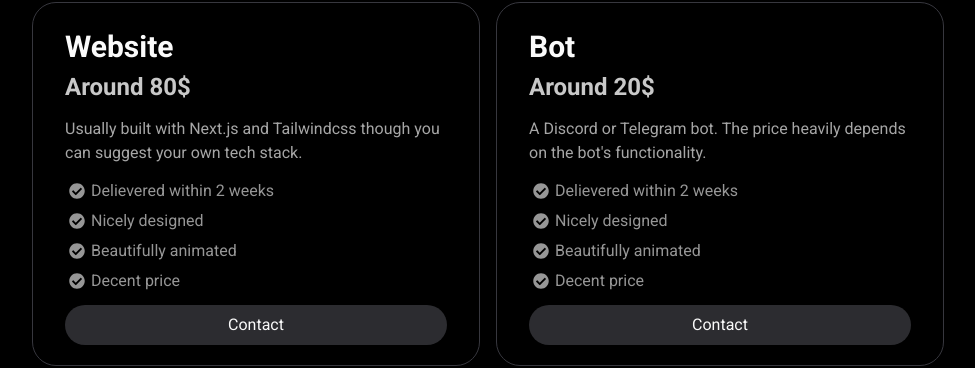
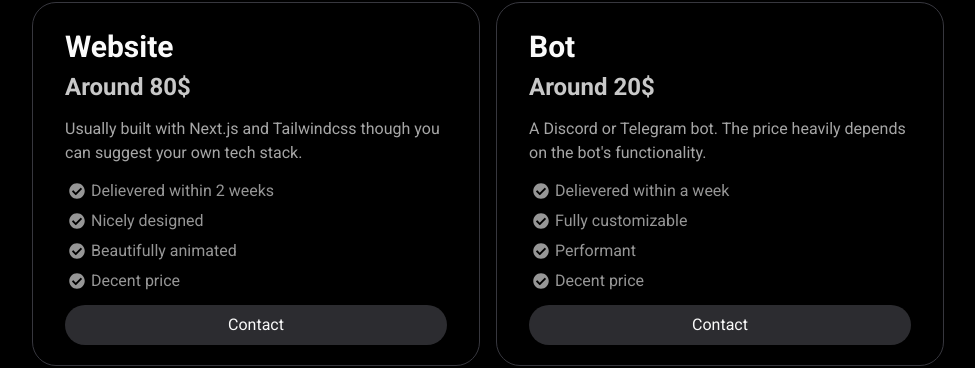
Before and after one commit to Humboorgir/portfolio-v3, a Next.js app: page / in a window 1280 px wide. Shown: the part 3358-3726 px from the top of the page, without its empty margins (144-1119 px from the left). Built offline with nearby package versions, Linux system fonts and the light colour scheme.

Commit message:
feat(pricing): modify bot perks

```diff
--- a/src/components/home/pricing-section/pricing-cards.tsx
+++ b/src/components/home/pricing-section/pricing-cards.tsx
@@ -30,7 +30,7 @@ const PricingCards = () => {
     {
       name: "Bot",
       description: "A Discord or Telegram bot. The price heavily depends on the bot's functionality.",
-      perks: ["Delievered within 2 weeks", "Nicely designed", "Beautifully animated", "Decent price"],
+      perks: ["Delievered within a week", "Fully customizable", "Performant", "Decent price"],
       price: "Around 20",
     },
   ];
```
